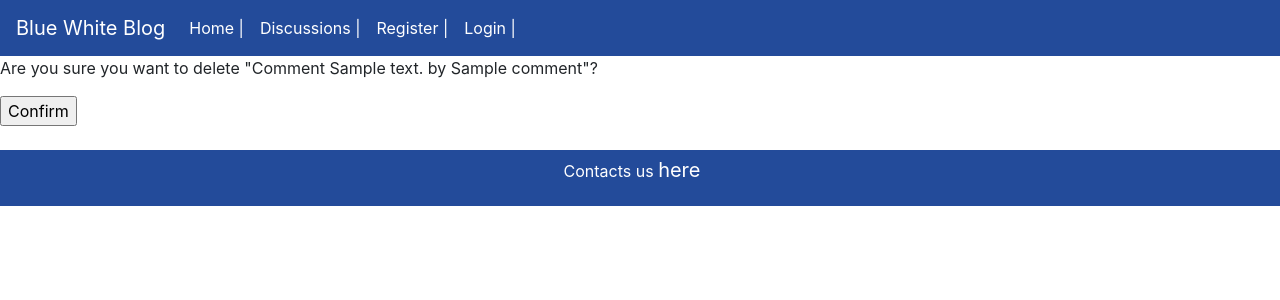
After one commit to AlbinHall/blue-white-blog, a Django app: page /delete_comment/1/1/ in a window 1280 px wide. The commit adds this page. Shown: the top 300 px of the page. Run offline with Django 3.2, Linux system fonts and the light colour scheme; tables that the repository leaves empty hold one stand-in row (values such as "Sample post").

Commit message:
created delete comment function

```diff
--- a/bwblog/urls.py
+++ b/bwblog/urls.py
@@ -3,9 +3,7 @@ from django.urls import path
 
 urlpatterns = [
     path('', views.PostList.as_view(), name='home'),
-    path('<pk>/delete/', views.DeleteCommentView.as_view(), name='delete_comment'),
+    path('delete_comment/<int:pk>/<slug:slug>/', views.DeleteCommentView.as_view(), name='delete_comment'),
     path('like/<slug:slug>/', views.PostLike.as_view(), name='post_like'),
     path('<slug:slug>/', views.PostDetail.as_view(), name='post_detail'),
-
-
 ]
--- a/bwblog/views.py
+++ b/bwblog/views.py
@@ -73,9 +73,11 @@ class PostLike(View):
 
 
 class DeleteCommentView(DeleteView):
+    model = Comment
+    template_name = 'confirm_delete.html'
 
-    model = Comment
+    def post(self, request, pk, slug, *args, **kwargs):
+        comment = get_object_or_404(Comment, pk=pk)
+        comment.delete()
 
-    success_url = "post_detail"
-
-    template_name = "post_detail.html"
+        return HttpResponseRedirect(reverse('post_detail', args=[slug]))
--- /dev/null
+++ b/templates/confirm_delete.html
@@ -0,0 +1,14 @@
+{% extends 'base.html' %} {% block content %}
+<form method="post">{% csrf_token %}
+
+
+
+
+    <p>Are you sure you want to delete "{{ object }}"?</p>
+
+
+
+
+        <input type="submit" value="Confirm">
+    </form>
+{% endblock %}
--- a/templates/post_detail.html
+++ b/templates/post_detail.html
@@ -34,7 +34,7 @@
                     <div class="col-1">
                         <strong>
                             {% if user.is_authenticated %}
-                            <form class="d-inline" action="{% url 'post_like' post.slug %}" %}" method="POST">
+                            <form class="d-inline" action="{% url 'post_like' post.slug %}"method="POST">
                                 {% csrf_token %}
                                 {% if liked %}
                                 <button type="submit" name="blogpost_id" value="{{post.slug}}" class="btn-like"><i
@@ -71,7 +71,7 @@
             <h5 class="card-title">{{ comment.name }} | {{ comment.created_on }} </h5>
             <p class="card-text">{{ comment.body }}</p>
             {% if comment.name == user.username %}
-            <a href="{% url 'delete_comment' comment.id %}" class="btn btn-outline-danger">Delete</a>
+            <a href="{% url 'delete_comment' pk=comment.id slug=post.slug %}" class="btn btn-outline-danger">Delete</a>
             <a href="#" class="btn btn-outline-primary">Edit</a>
             {% endif %}
         </div>
```
Also changed, not shown: bwblog/migrations/0002_comment_slug.py (added), bwblog/migrations/0003_remove_comment_slug.py (added).
